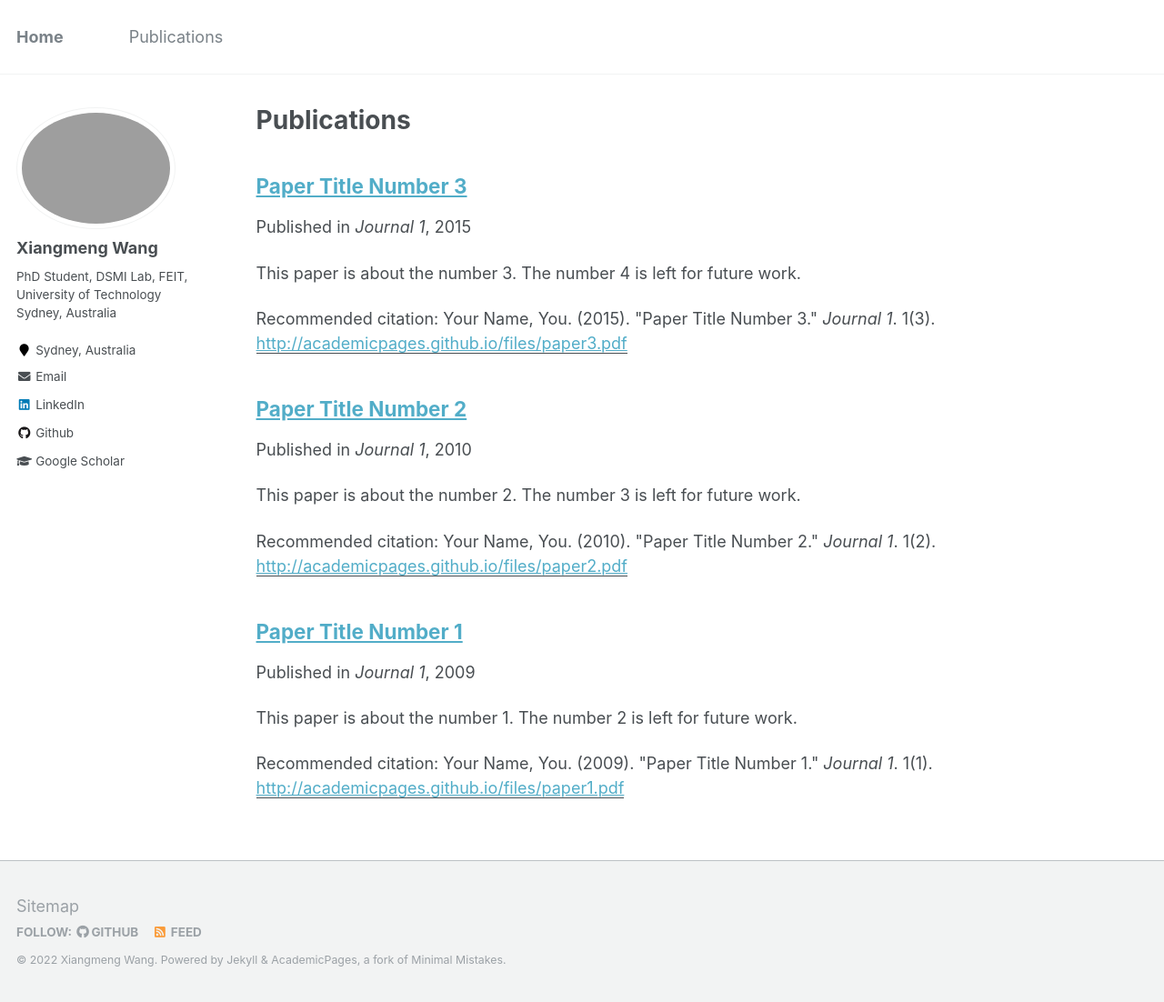
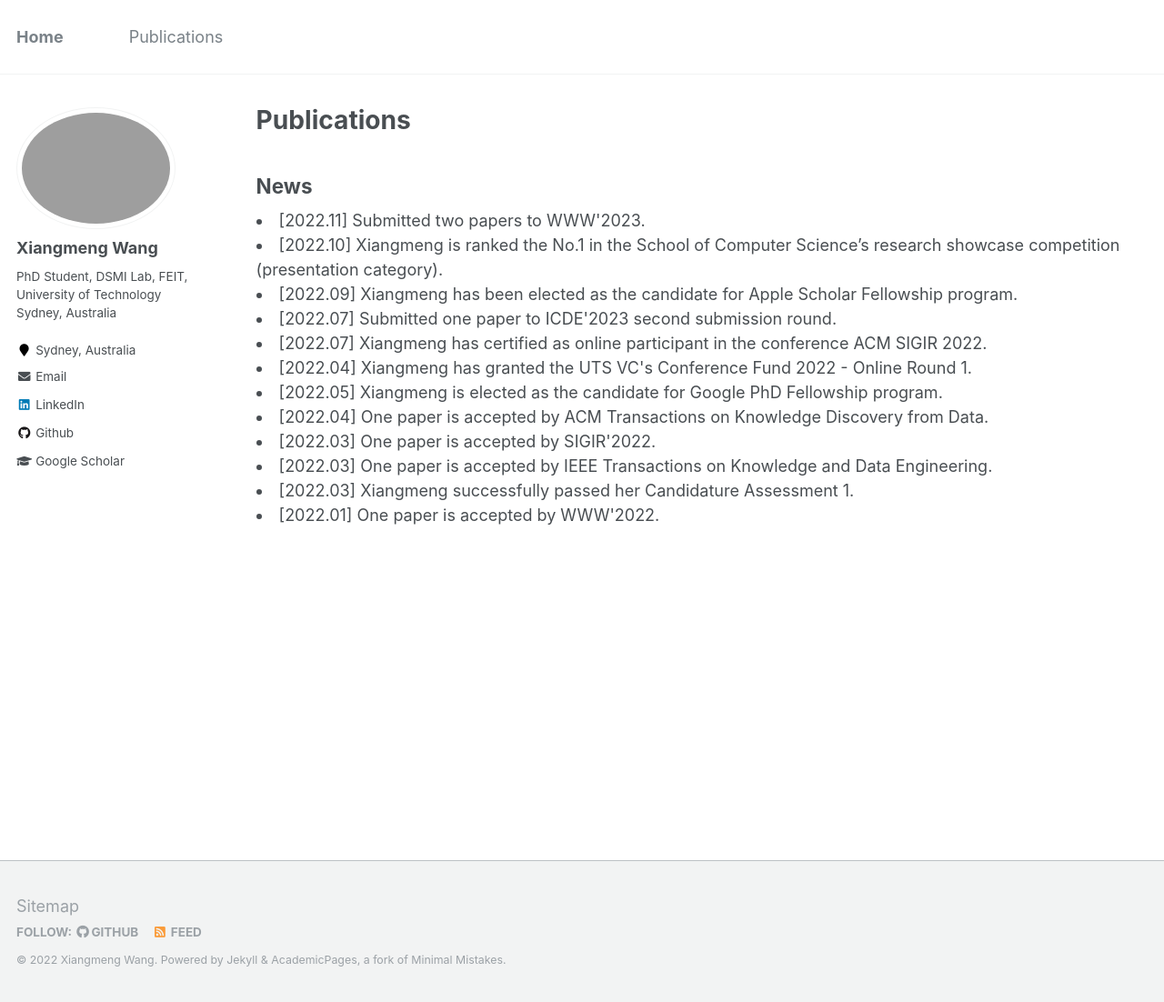
Before and after one commit to Chrystalii/homepage, a Jekyll site: the page built from _pages/publications.md, in a window 1280 px wide and 1102 px high. Shown: the whole window at 91% size. Built offline with Jekyll 4.4.1, drawn with Linux system fonts in a browser that asks for light colours.

Commit message:
Add files via upload

```diff
--- a/_pages/publications.md
+++ b/_pages/publications.md
@@ -9,8 +9,23 @@ author_profile: true
   You can also find my articles on <u><a href="{{author.googlescholar}}">my Google Scholar profile</a>.</u>
 {% endif %}
 
-{% include base_path %}
+<!-- {% include base_path %}
 
 {% for post in site.publications reversed %}
   {% include archive-single.html %}
-{% endfor %}
+{% endfor %} -->
+
+News
+------
+<li>[2022.11] Submitted two papers to WWW'2023. </li>
+<li>[2022.10] Xiangmeng is ranked the No.1 in the School of Computer Science’s research showcase competition (presentation category).</li>
+<li>[2022.09] Xiangmeng has been elected as the candidate for Apple Scholar Fellowship program.</li>
+<li>[2022.07] Submitted one paper to ICDE'2023 second submission round.</li>
+<li>[2022.07] Xiangmeng has certified as online participant in the conference ACM SIGIR 2022.</li>
+<li>[2022.04] Xiangmeng has granted the UTS VC's Conference Fund 2022 - Online Round 1.</li>
+<li>[2022.05] Xiangmeng is elected as the candidate for Google PhD Fellowship program.</li>
+<li>[2022.04] One paper is accepted by ACM Transactions on Knowledge Discovery from Data.</li>
+<li>[2022.03] One paper is accepted by SIGIR'2022.</li>
+<li>[2022.03] One paper is accepted by IEEE Transactions on Knowledge and Data Engineering.</li>
+<li>[2022.03] Xiangmeng successfully passed her Candidature Assessment 1.</li>
+<li>[2022.01] One paper is accepted by WWW'2022.</li>
```
